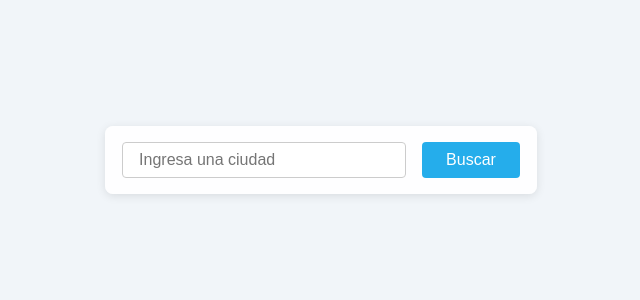
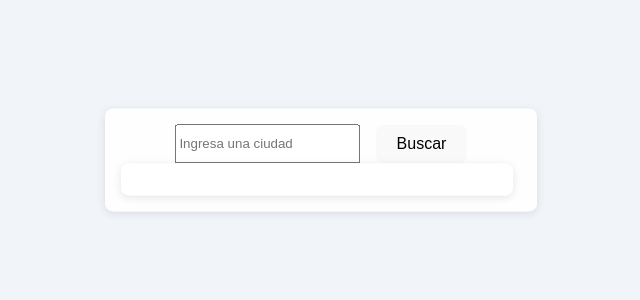
Before and after one commit to samucopp/AEMETPro, a React (Vite) app: page / in a window 1280 px wide. Shown: the top 300 px of the page, without its empty margins (319-959 px from the left). Built offline with nearby package versions, Linux system fonts and the light colour scheme.

Commit message:
barra de busqueda funcional

```diff
--- a/src/App.jsx
+++ b/src/App.jsx
@@ -1,11 +1,16 @@
-import React from 'react';
-import WeatherContainer from '../src/weather-container/WeatherContainer';
-import '../src/weather-container/weatherCard.css';
+import { useState } from 'react';
+//import Favorites from './favorites/Favorites';
+import SearchBar from './search-bar/SearchBar';
+//import WeatherCard from './weatherCard/WeatherCard';
 
 export default function App() {
+  const [selectedCity, setSelectedCity] = useState(null);
+
   return (
     <div>
-      <WeatherContainer />
+      {/* <Favorites /> */}
+      <SearchBar onSubmit={setSelectedCity} />
+      {selectedCity && <WeatherCard />}
     </div>
   );
 }
--- a/src/button/Button.jsx
+++ b/src/button/Button.jsx
@@ -1,4 +1,3 @@
-import React from 'react';
 import './button.css';
 
 const Button = ({
--- a/src/input/Input.jsx
+++ b/src/input/Input.jsx
@@ -1,4 +1,3 @@
-import React from 'react';
 import './Input.css';
 
 const Input = ({
--- a/src/utils/ApiCalls.js
+++ b/src/utils/ApiCalls.js
@@ -11,7 +11,7 @@ async function getGeoLocation(city) {
       throw new Error('Ciudad no encontrada');
     }
 
-    return data[0];
+    return data;
   }
 
   async function getCurrentWeather(lat, lon) {
--- a/src/weather-container/WeatherContainer.jsx
+++ b/src/weather-container/WeatherContainer.jsx
@@ -1,4 +1,4 @@
-import React, { useState, useEffect } from 'react';
+import { useState, useEffect } from 'react';
 import { getCurrentWeather, getGeoLocation } from '../utils/ApiCalls';
 import Input from "../input/Input";
 import Button from '../button/Button';
--- a/src/weather-container/weatherCard.css
+++ b/src/weather-container/weatherCard.css
@@ -1,49 +1,3 @@
-body {
-  font-family: Arial, sans-serif;
-  background-color: #f1f5f9;
-  margin: 0;
-  padding: 0;
-  min-height: 100vh;
-  text-align: center;
-  transition: background-color 0.3s ease, background-image 0.3s ease;
-}
-
-.search-box {
-  position: fixed;
-  top: 20%;
-  left: 50%;
-  transform: translate(-50%, -50%);
-  width: 90%;
-  max-width: 400px;
-  margin: 0;
-  z-index: 1000;
-  background-color: rgba(255, 255, 255, 0.9);
-  padding: 1rem;
-  border-radius: 8px;
-  box-shadow: 0 2px 10px rgba(0, 0, 0, 0.1);
-}
-
-.search-box form {
-  display: flex;
-  gap: 1rem;
-  justify-content: center;
-}
-
-.error-message {
-  color: #dc2626;
-  margin-top: 1rem;
-  padding: 0.5rem;
-  border-radius: 4px;
-  background-color: #fee2e2;
-  position: fixed;
-  top: 30%; /* Ajustado para aparecer debajo del input */
-  left: 50%;
-  transform: translateX(-50%);
-  z-index: 1000;
-  width: 90%;
-  max-width: 400px;
-}
-
 .weather-card {
   background: rgba(255, 255, 255, 0.9);
   border-radius: 12px;
```
